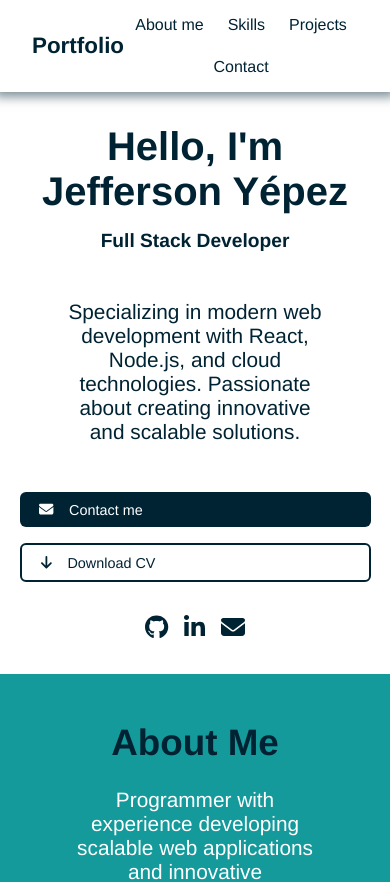
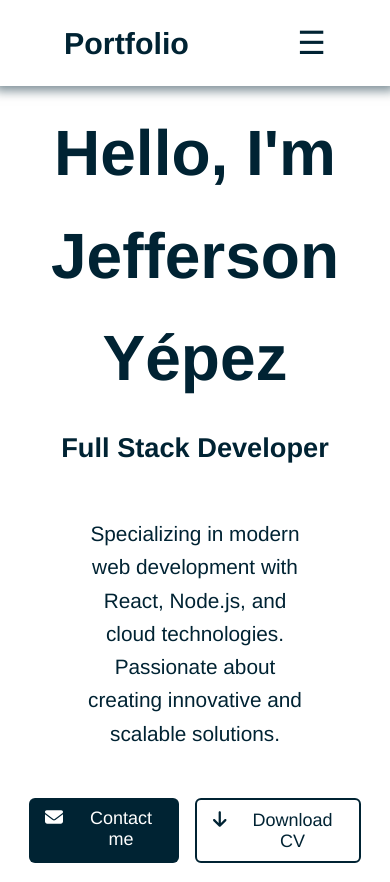
Before and after one commit to Ypz22/Portfolio, a React (Vite) app: page / in a window 390 px wide. Shown: the top 882 px of the page. Built offline with nearby package versions, Linux system fonts and the light colour scheme.

Commit message:
responsive desing

```diff
--- a/public/styles/styles.css
+++ b/public/styles/styles.css
@@ -10,7 +10,9 @@ html {
 
 
 body {
+    margin: 0;
     background-color: var(--fifth-color);
+    line-height: 1.6;
 }
 
 :root {
@@ -460,105 +462,110 @@ footer ul {
     color: var(--fifth-color);
 }
 
+.hamburger {
+    display: none;
+    font-size: 2rem;
+}
 
-/* Para pantallas pequeñas (móviles) */
-@media (max-width: 768px) {
+
+.nav-open {
+    padding: 1.5rem;
+    font-size: 1.5rem;
+    line-height: 3rem;
+    max-height: 500px;
+    opacity: 1;
+    transform: translateY(0);
+    overflow: hidden;
+    transition: max-height 0.4s ease, opacity 0.4s ease, transform 0.3s ease;
+    display: block;
+    position: absolute;
+    top: 90px;
+    right: 5px;
+    background-color: var(--fifth-color);
+    border-radius: 8px;
+    box-shadow: 0 4px 12px rgba(0, 0, 0, 0.15);
+}
+
+.nav-closed {
+    padding: 1.5rem;
+    font-size: 1.5rem;
+    max-height: 0;
+    opacity: 0;
+    transform: translateY(-10px);
+    overflow: hidden;
+    transition: max-height 0.4s ease, opacity 0.4s ease, transform 0.3s ease;
+    display: block;
+    position: absolute;
+    top: 80px;
+    right: 0px;
+    background-color: var(--fifth-color);
+    pointer-events: none;
+}
+
+@media (max-width: 780px) {
+    nav ul {
+        display: none;
+    }
+
+    .hamburger {
+        display: block;
+    }
+
+    .container-hero {
+        margin: auto;
+        width: 85%;
+    }
+
+    .container-buttons {
+        gap: 1rem;
+    }
+
+    .container-buttons button {
+        font-size: 18px;
+        padding-left: 1.6rem;
+        padding-right: 1.6rem;
+    }
+
+    .container-hero button {
+        font-size: 18px;
+        padding-left: 1rem;
+        padding-right: 1rem;
+    }
+
     .container-description-card {
         flex-direction: column;
-        gap: 2rem;
     }
 
     .container-description-card .container-cards {
-        grid-template-columns: 1fr !important;
+        grid-template-columns: repeat(1, 1fr);
     }
 
-    .container-hero {
-        width: 90% !important;
-        margin: 2rem auto !important;
+    .container-skill-cards {
+        grid-template-columns: repeat(1, 1fr);
     }
 
     .container-projects .cards {
-        grid-template-columns: 1fr !important;
+        grid-template-columns: repeat(1, 1fr);
     }
 
-    .container-buttons {
-        flex-direction: column;
-        gap: 1rem;
+    .container-projects img {
+        height: 250px;
     }
 
-    nav {
-        padding: 1rem 2rem;
+    .contact-content {
+        flex-direction: column;
     }
 
-    ul {
-        gap: 1.5rem;
-        font-size: 1rem;
-        flex-wrap: wrap;
-        justify-content: center;
+    .container-icon {
+        height: 20px;
     }
 
-    .container-techno {
-        justify-content: center;
-    }
-
-    .container-skill-cards {
-        grid-template-columns: repeat(2, 1fr);
-        gap: 1rem;
+    .container-half-input {
+        flex-direction: column;
     }
 
     footer {
         flex-direction: column;
-        padding: 2rem 1rem;
-        gap: 2rem;
-        text-align: center;
-    }
-
-    footer ul {
-        flex-direction: row;
-        justify-content: center;
-        flex-wrap: wrap;
-        gap: 1.5rem;
-    }
-
-    .container-contact .contact-content {
-        flex-direction: column;
-        gap: 1rem;
-    }
-
-    .container-details {
-        flex-direction: column;
-        gap: 1rem;
-    }
-
-    .container-form {
-        width: 100%;
+        gap: 3rem;
     }
 }
-
-/* Para pantallas muy pequeñas (teléfonos) */
-@media (max-width: 480px) {
-    .container-skill-cards {
-        grid-template-columns: 1fr;
-    }
-
-    nav h1 {
-        font-size: 1.4rem;
-    }
-
-    .container-hero h1 {
-        font-size: 2.5rem;
-    }
-
-    .container-hero h2 {
-        font-size: 1.2rem;
-    }
-
-    .container-buttons button {
-        padding: 0.6rem 1.2rem;
-        font-size: 0.9rem;
-    }
-
-    .container-projects .card {
-        padding-bottom: 1rem;
-    }
-}
--- a/src/Components/Layout/NavBar/Nav.jsx
+++ b/src/Components/Layout/NavBar/Nav.jsx
@@ -1,22 +1,33 @@
-import React from "react";
+import React, { useState } from "react";
 import NavItem from "./NavItem";
+
 const Nav = () => {
+    const [isOpen, setIsOpen] = useState(false);
 
     const navLinks = [
         { label: "About me" },
         { label: "Skills" },
         { label: "Projects" },
         { label: "Contact" }
-    ]
+    ];
+
+    const toggleMenu = () => {
+        setIsOpen(!isOpen);
+    };
 
     return (
         <nav>
             <h1><a href="#">Portfolio</a></h1>
-            <ul>
-                {navLinks.map(link => (<NavItem key={link.label} {...link} />))}
+            <div className="hamburger" onClick={toggleMenu} style={{ cursor: 'pointer' }}>
+                ☰
+            </div>
+            <ul className={isOpen ? "nav-open" : "nav-closed"}>
+                {navLinks.map(link => (
+                    <NavItem onClick={() => setIsOpen(false)} key={link.label} {...link} />
+                ))}
             </ul>
         </nav>
-    )
-}
+    );
+};
 
 export default Nav;
--- a/src/Components/Layout/NavBar/NavItem.jsx
+++ b/src/Components/Layout/NavBar/NavItem.jsx
@@ -2,7 +2,7 @@ import React from "react";
 
 const NavItem = (props) => {
     return (
-        <li>
+        <li onClick={props.onClick}>
             <a href={`#${props.label === "About me" ? "About" : props.label}`}>{props.label}</a>
         </li>
     )
```
